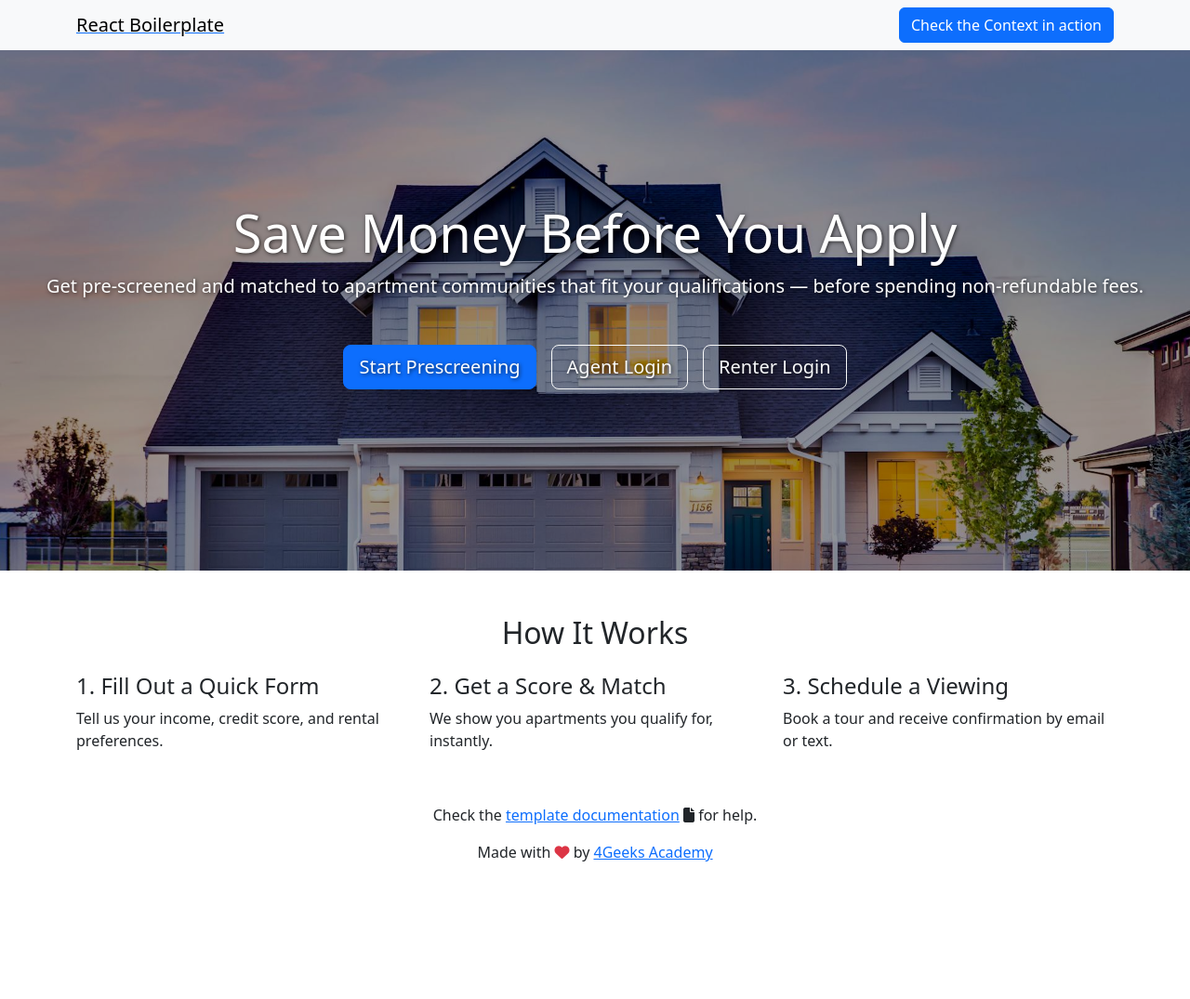
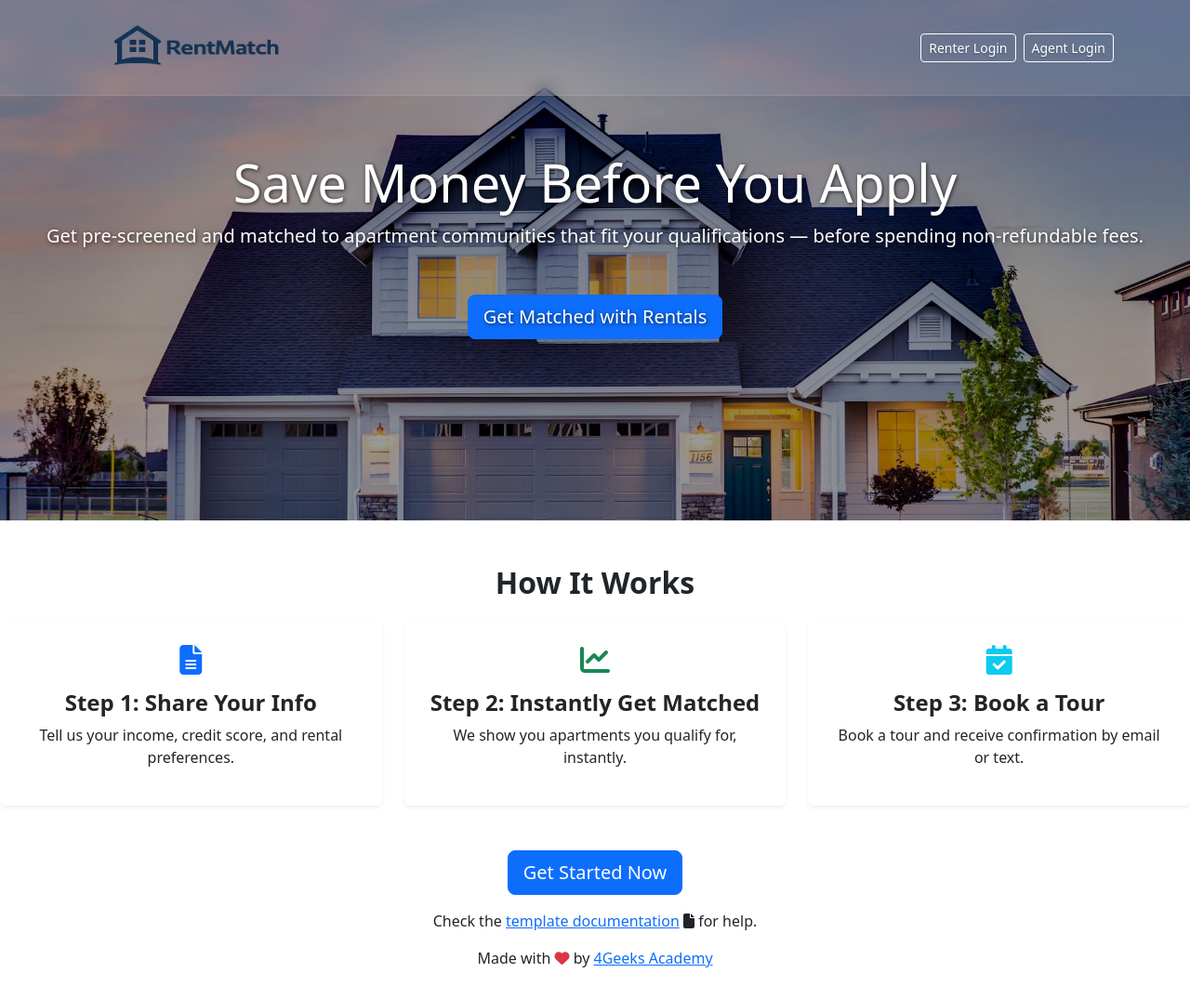
Before and after one commit to 4GeeksAcademy/pt80-group-2-final-project-jayknight7535, a React app: page / in a window 1280 px wide. Shown: the whole page at 93% size. Before the commit the page ends 961 px from the top, so only its background shows below. Built offline with nearby package versions, Linux system fonts and the light colour scheme; no server answers.

Commit message:
Added Navbar

```diff
--- a/index.html
+++ b/index.html
@@ -5,6 +5,11 @@
     <link rel="icon" type="icon" href="/4geeks.ico" />
     <link href="https://cdn.jsdelivr.net/npm/bootstrap@5.3.2/dist/css/bootstrap.min.css" rel="stylesheet" integrity="sha384-T3c6CoIi6uLrA9TneNEoa7RxnatzjcDSCmG1MXxSR1GAsXEV/Dwwykc2MPK8M2HN" crossorigin="anonymous">
     <link rel="stylesheet" href="https://cdnjs.cloudflare.com/ajax/libs/font-awesome/6.5.2/css/all.min.css" integrity="sha512-SnH5WK+bZxgPHs44uWIX+LLJAJ9/2PkPKZ5QiAj6Ta86w+fsb2TkcmfRyVX3pBnMFcV7oQPJkl9QevSCWr3W6A==" crossorigin="anonymous" referrerpolicy="no-referrer" />
+    <link
+  rel="stylesheet"
+  href="https://cdnjs.cloudflare.com/ajax/libs/font-awesome/6.4.0/css/all.min.css"
+/>
+
     <meta name="viewport" content="width=device-width, initial-scale=1.0" />
     <title>Hello Rigo</title>
   </head>
--- a/package.json
+++ b/package.json
@@ -54,6 +54,7 @@
 		]
 	},
 	"dependencies": {
+		"aos": "^2.3.4",
 		"prop-types": "^15.8.1",
 		"react": "^18.2.0",
 		"react-dom": "^18.2.0",
--- a/src/front/components/Navbar.jsx
+++ b/src/front/components/Navbar.jsx
@@ -1,16 +1,19 @@
 import { Link } from "react-router-dom";
+import logo from "../assets/img/rentmatch-logo.png"; // Make sure this is correct
 
 export const Navbar = () => {
-
 	return (
-		<nav className="navbar navbar-light bg-light">
-			<div className="container">
-				<Link to="/">
-					<span className="navbar-brand mb-0 h1">React Boilerplate</span>
+		<nav className="navbar fixed-top transparent-navbar">
+			<div className="container d-flex justify-content-between align-items-center py-2">
+				<Link to="/" className="navbar-brand d-flex align-items-center">
+					<img src={logo} alt="RentMatch" height="60" width="250" />
 				</Link>
-				<div className="ml-auto">
-					<Link to="/demo">
-						<button className="btn btn-primary">Check the Context in action</button>
+				<div className="d-flex gap-2">
+					<Link to="/renter-login" className="btn btn-outline-light btn-sm">
+						Renter Login
+					</Link>
+					<Link to="/login" className="btn btn-outline-light btn-sm">
+						Agent Login
 					</Link>
 				</div>
 			</div>
--- a/src/front/index.css
+++ b/src/front/index.css
@@ -0,0 +1,28 @@
+.transparent-navbar {
+  background-color: rgba(255, 255, 255, 0.1);
+  backdrop-filter: blur(10px);
+  -webkit-backdrop-filter: blur(10px);
+  border-bottom: 1px solid rgba(255, 255, 255, 0.1);
+  z-index: 1030;
+  transition: all 0.3s ease;
+}
+
+.navbar .nav-link,
+.navbar .navbar-brand,
+.navbar .btn {
+  color: white !important;
+  text-shadow: 0 1px 2px rgba(0, 0, 0, 0.3);
+}
+
+.navbar .btn-outline-light {
+  border-color: white;
+}
+
+.navbar .btn-outline-light:hover {
+  background-color: white;
+  color: #222 !important;
+}
+
+.hero-section {
+  padding-top: 100px;
+}
--- a/src/front/main.jsx
+++ b/src/front/main.jsx
@@ -1,29 +1,36 @@
-import React from 'react'
+import React, { useEffect } from 'react'
 import ReactDOM from 'react-dom/client'
-import './index.css'  // Global styles for your application
-import { RouterProvider } from "react-router-dom";  // Import RouterProvider to use the router
-import { router } from "./routes";  // Import the router configuration
-import { StoreProvider } from './hooks/useGlobalReducer';  // Import the StoreProvider for global state management
+import './index.css'
+import { RouterProvider } from "react-router-dom";
+import { router } from "./routes";
+import { StoreProvider } from './hooks/useGlobalReducer';
 import { BackendURL } from './components/BackendURL';
+import AOS from 'aos';
+import 'aos/dist/aos.css';
 
 const Main = () => {
+    useEffect(() => {
+        AOS.init({
+            duration: 1000,
+            once: true
+        });
+    }, []);
 
-    if(! import.meta.env.VITE_BACKEND_URL ||  import.meta.env.VITE_BACKEND_URL == "") return (
-        <React.StrictMode>
-              <BackendURL/ >
-        </React.StrictMode>
+    if (!import.meta.env.VITE_BACKEND_URL || import.meta.env.VITE_BACKEND_URL === "") {
+        return (
+            <React.StrictMode>
+                <BackendURL />
+            </React.StrictMode>
         );
+    }
+
     return (
         <React.StrictMode>
-            {/* Provide global state to all components */}
             <StoreProvider>
-                {/* Set up routing for the application */}
-                <RouterProvider router={router}>
-                </RouterProvider>
+                <RouterProvider router={router} />
             </StoreProvider>
         </React.StrictMode>
     );
-}
+};
 
-// Render the Main component into the root DOM element.
-ReactDOM.createRoot(document.getElementById('root')).render(<Main />)
+ReactDOM.createRoot(document.getElementById('root')).render(<Main />);
--- a/src/front/pages/Home.jsx
+++ b/src/front/pages/Home.jsx
@@ -52,34 +52,49 @@ export const Home = () => {
 
 				<div className="my-4 d-flex flex-wrap justify-content-center">
 					<Link to="/form" className="btn btn-primary btn-lg mx-2 my-2">
-						Start Prescreening
+						Get Matched with Rentals
 					</Link>
-					<Link to="/login" className="btn btn-outline-light btn-lg mx-2 my-2">
-						Agent Login
-					</Link>
-					<Link to="/renter-login" className="btn btn-outline-light btn-lg mx-2 my-2">
-                     Renter Login
-                    </Link>
+
 				</div>
 			</div>
 
-			<section className="mt-5 container">
-				<h2 className="text-center mb-4">How It Works</h2>
-				<div className="row mt-4">
-					<div className="col-md-4 mb-4">
-						<h4>1. Fill Out a Quick Form</h4>
+			<section className="mt-5">
+  <h2 className="text-center fw-bold mb-4" data-aos="fade-up">How It Works</h2>
+  <div className="row text-center">
+    <div className="col-md-4" data-aos="fade-up" data-aos-delay="0">
+      <div className="p-4 shadow-sm rounded bg-white h-100">
+        <i className="fas fa-file-alt fa-2x mb-3 text-primary"></i>
+        <h4 className="fw-bold">Step 1: Share Your Info</h4>
         <p>Tell us your income, credit score, and rental preferences.</p>
       </div>
-					<div className="col-md-4 mb-4">
-						<h4>2. Get a Score & Match</h4>
+    </div>
+
+    <div className="col-md-4" data-aos="fade-up" data-aos-delay="200">
+      <div className="p-4 shadow-sm rounded bg-white h-100">
+        <i className="fas fa-chart-line fa-2x mb-3 text-success"></i>
+        <h4 className="fw-bold">Step 2: Instantly Get Matched</h4>
         <p>We show you apartments you qualify for, instantly.</p>
       </div>
-					<div className="col-md-4 mb-4">
-						<h4>3. Schedule a Viewing</h4>
+    </div>
+
+    <div className="col-md-4" data-aos="fade-up" data-aos-delay="400">
+      <div className="p-4 shadow-sm rounded bg-white h-100">
+        <i className="fas fa-calendar-check fa-2x mb-3 text-info"></i>
+        <h4 className="fw-bold">Step 3: Book a Tour</h4>
         <p>Book a tour and receive confirmation by email or text.</p>
       </div>
     </div>
+  </div>
+
+  <div className="text-center mt-5" data-aos="fade-up" data-aos-delay="600">
+    <Link to="/form" className="btn btn-primary btn-lg">
+      Get Started Now
+    </Link>
+  </div>
 </section>
+
+
+
 		</>
 	);
 };
```
Also changed, not shown: src/front/assets/img/rentmatch-logo.png (added), 1 other file. Lines whose indentation alone changed are shown as unchanged.
